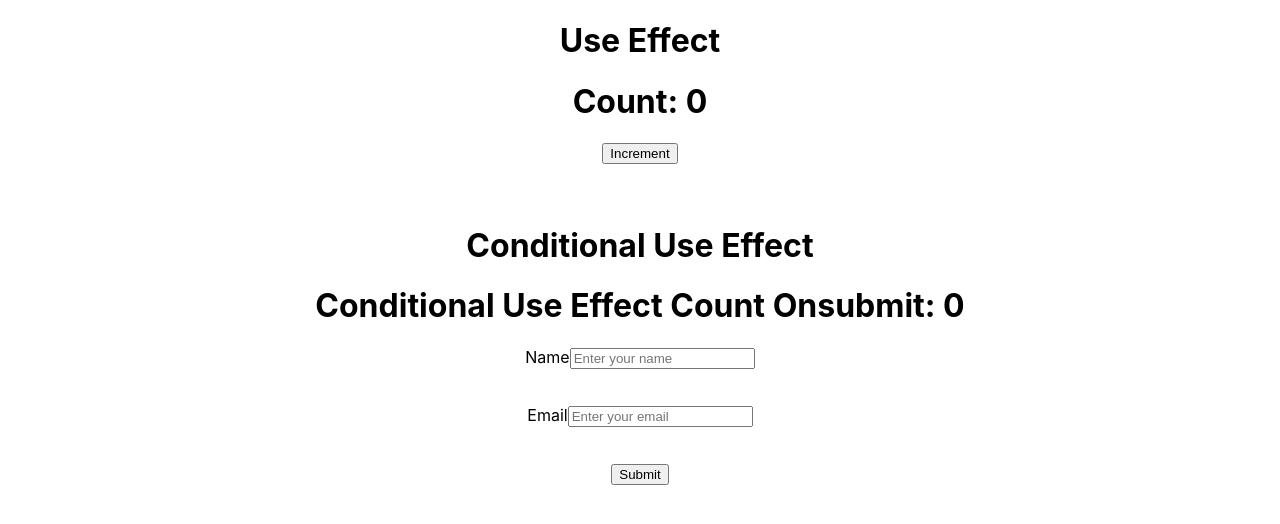
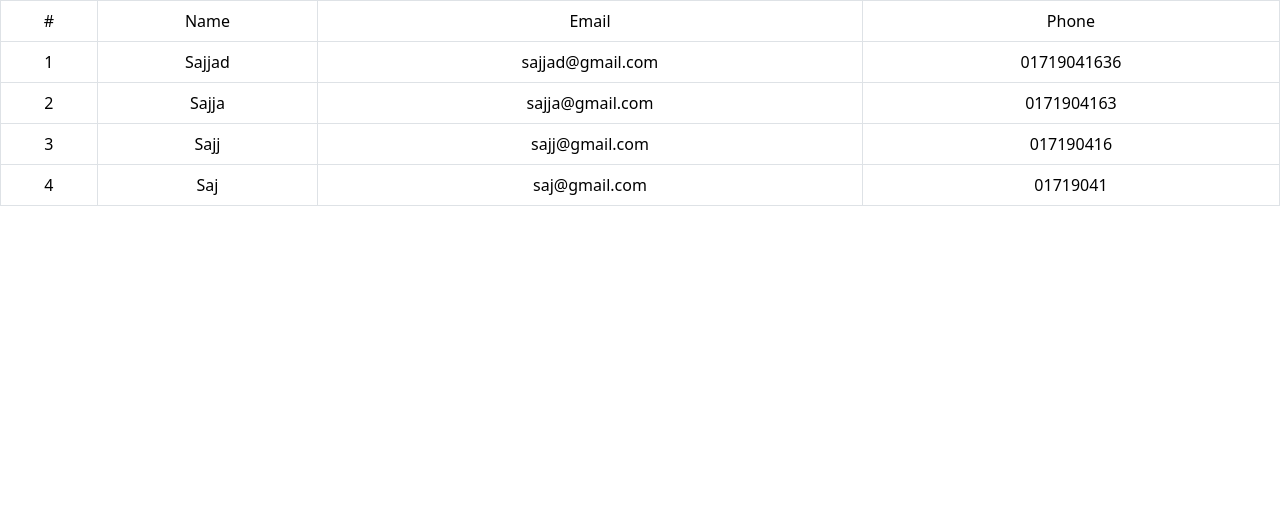
Before and after one commit to DevelSajjad/learn_react, a React (Create React App) app: page / in a window 1280 px wide. Shown: the top 524 px of the page. Built offline with nearby package versions, Linux system fonts and the light colour scheme.

Commit message:
bootstart table with loop

```diff
--- a/package.json
+++ b/package.json
@@ -3,10 +3,12 @@
   "version": "0.1.0",
   "private": true,
   "dependencies": {
+    "bootstrap": "^5.3.3",
     "cra-template": "1.2.0",
     "react": "^19.0.0",
+    "react-bootstrap": "^2.10.9",
     "react-dom": "^19.0.0",
-    "react-scripts": "5.0.1"
+    "react-scripts": "^5.0.1"
   },
   "scripts": {
     "start": "react-scripts start",
--- a/src/App.js
+++ b/src/App.js
@@ -2,6 +2,7 @@ import logo from './logo.svg';
 import './App.css';
 import { useState } from 'react';
 import UseEffect from './UseEffect';
+import ArrayList from './ArrayList';
 
 function App() {
   const [data, inputData] = useState(null);
@@ -19,7 +20,12 @@ function App() {
       <input onChange={getData}/>
       <button onClick={()=>printData(print ? false : true)}>Print</button> */}
 
-      <UseEffect/>
+      {/* <UseEffect/> */}
+
+
+
+      <ArrayList/>
+
     </div>
   );
 }
--- /dev/null
+++ b/src/ArrayList.js
@@ -0,0 +1,39 @@
+import React from "react";
+import 'bootstrap/dist/css/bootstrap.min.css';
+import { Tab, Table } from "react-bootstrap";
+function ArrayList()
+{
+    const users = [
+        {name:'Sajjad', email:'sajjad@gmail.com', phone:'01719041636'},
+        {name:'Sajja', email:'sajja@gmail.com', phone:'0171904163'},
+        {name:'Sajj', email:'sajj@gmail.com', phone:'017190416'},
+        {name:'Saj', email:'saj@gmail.com', phone:'01719041'},
+    ];
+
+    return (
+        <div>
+           <Table  bordered  >
+                <tbody>
+                <tr>
+                    <td>#</td>
+                    <td>Name</td>
+                    <td>Email</td>
+                    <td>Phone</td>
+                </tr>
+                    {
+                        users.map((item, key)=> (
+                            <tr key={key}>
+                                <td> {key + 1} </td>
+                                <td> { item.name} </td>
+                                <td> { item.email} </td>
+                                <td> { item.phone} </td>
+                            </tr>
+                        ))
+                    }
+                </tbody>
+            </Table>
+        </div>
+    );
+}
+
+export default ArrayList;
--- a/src/UseEffect.js
+++ b/src/UseEffect.js
@@ -59,7 +59,6 @@ function UseEffect() {
                 <p>{errorEmail}</p>
                 <br></br>
                 <button type="submit">Submit</button>
-
             </form>
         </div>
     );
```
Also changed, not shown: 1 other file (tests, documents, lock files or other folders).
